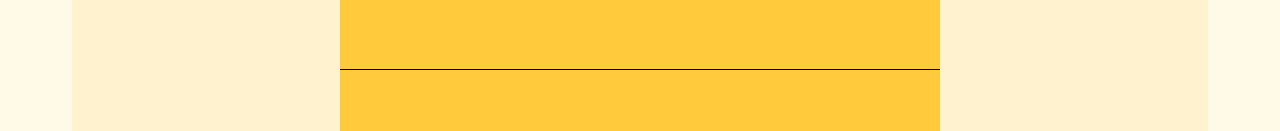
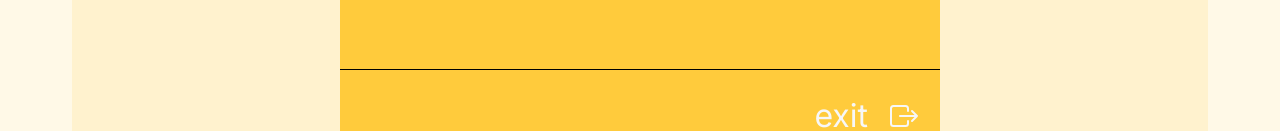
Before and after one commit to jpkanderton/bchm-quiz, a React app: page / in a window 1280 px wide. Shown: the part 805-936 px from the top of the page. Built offline with nearby package versions, Linux system fonts and the light colour scheme.

Commit message:
changes padding-top of container-exit to 2rem

```diff
--- a/public/main.css
+++ b/public/main.css
@@ -310,7 +310,7 @@ body {
 
 /* EXIT */
 .container-exit {
-  padding-top: 5rem;
+  padding-top: 2rem;
   display: flex;
   justify-content: flex-end;
 }
```
